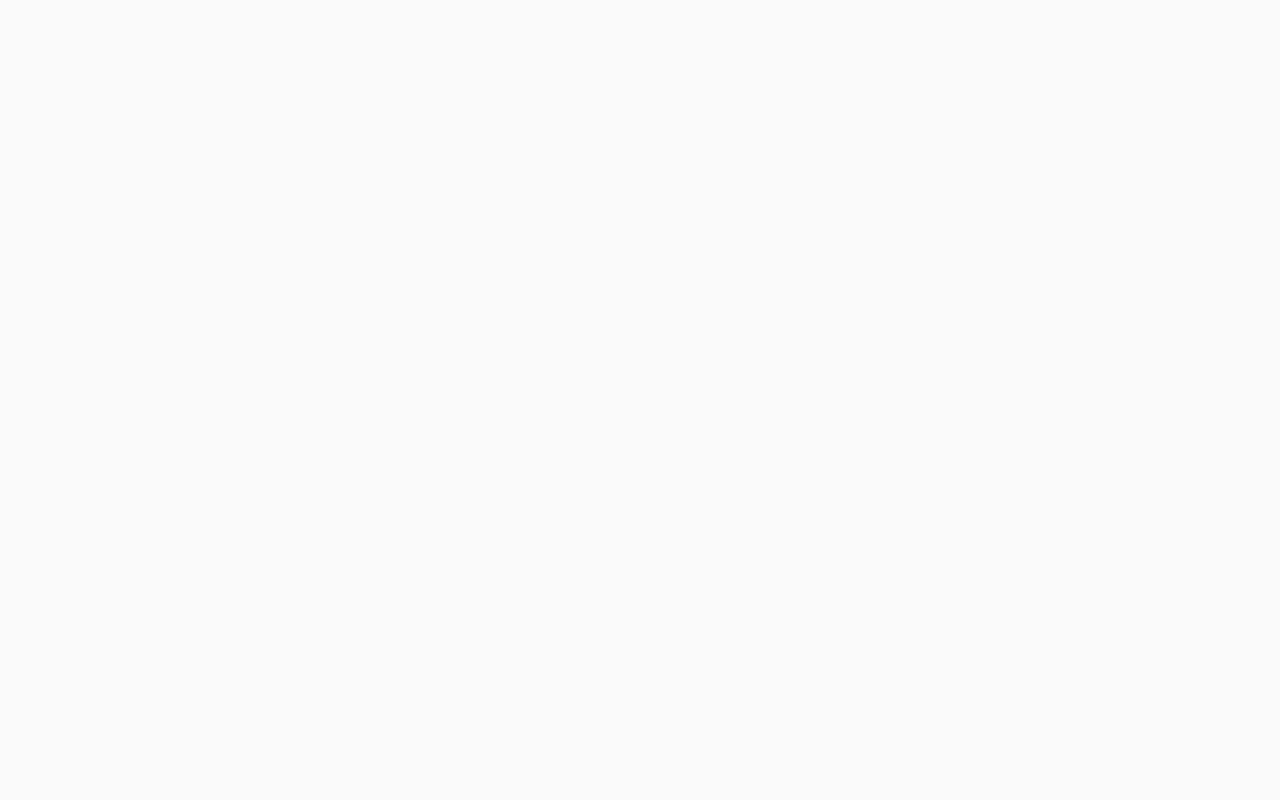
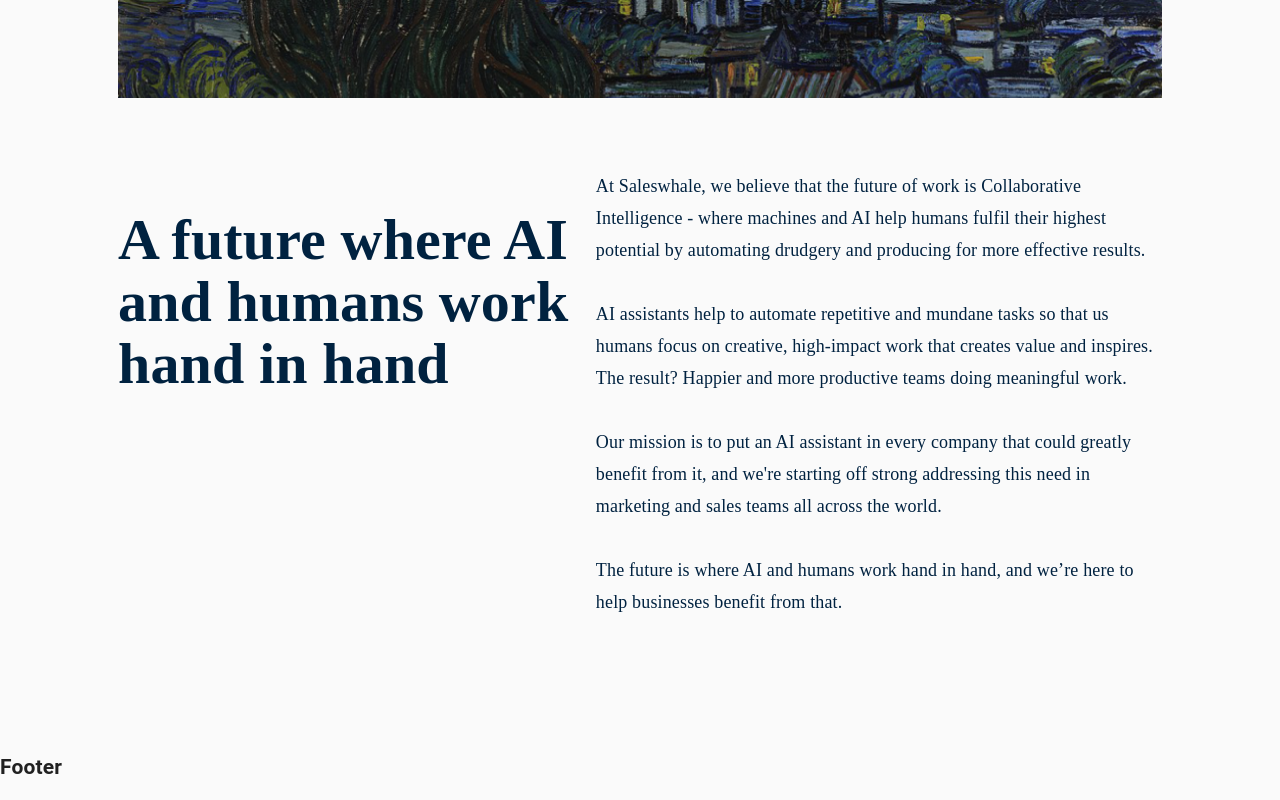
Before and after one commit to Xandreww/Saleswhale-JuniorWebDevTest, a React (Create React App) app: page / in a window 1280 px wide. Shown: the part 370-1170 px from the top of the page. Before the commit the page ends 800 px from the top, so only its background shows below. Built offline with nearby package versions, Linux system fonts and the light colour scheme.

Commit message:
add statement

```diff
--- a/src/components/layout/Footer/Footer.module.scss
+++ b/src/components/layout/Footer/Footer.module.scss
@@ -1,4 +1,2 @@
-@import '../../../styles/settings.scss';
-
 // .root {
 // }
--- a/src/components/layout/Header/Header.module.scss
+++ b/src/components/layout/Header/Header.module.scss
@@ -1,5 +1,3 @@
-@import '../../../styles/settings.scss';
-
 .root {
   justify-content: space-between;
   padding: 0 118px;
--- a/src/components/layout/MainLayout/MainLayout.module.scss
+++ b/src/components/layout/MainLayout/MainLayout.module.scss
@@ -1,4 +1,2 @@
-@import '../../../styles/settings.scss';
-
 // .root {
 // }
--- a/src/components/views/NotFound/NotFound.module.scss
+++ b/src/components/views/NotFound/NotFound.module.scss
@@ -1,4 +1,2 @@
-@import '../../../styles/settings.scss';
-
 // .root {
 // }
--- a/src/components/views/Statement/Statement.js
+++ b/src/components/views/Statement/Statement.js
@@ -1,15 +1,32 @@
 import React from 'react';
 import PropTypes from 'prop-types';
-
-// import { connect } from 'react-redux';
-// import { reduxSelector, reduxActionCreator } from '../../../redux/exampleRedux.js';
+import banner from '../../../images/banner.png';
 
 import styles from './Statement.module.scss';
 
-const Component = ({ children }) => (
+const text = [
+  'At Saleswhale, we believe that the future of work is Collaborative Intelligence - where machines and AI help humans fulfil their highest potential by automating drudgery and producing for more effective results.',
+  <br key={'br'} />,
+  <br key={'br'} />,
+  'AI assistants help to automate repetitive and mundane tasks so that us humans focus on creative, high-impact work that creates value and inspires. The result? Happier and more productive teams doing meaningful work.',
+  <br key={'br'} />,
+  <br key={'br'} />,
+  // eslint-disable-next-line quotes
+  "Our mission is to put an AI assistant in every company that could greatly benefit from it, and we're starting off strong addressing this need in marketing and sales teams all across the world.",
+  <br key={'br'} />,
+  <br key={'br'} />,
+  'The future is where AI and humans work hand in hand, and we’re here to help businesses benefit from that.',
+  <br key={'br'} />,
+  <br key={'br'} />,
+];
+
+const Component = () => (
   <div className={styles.root}>
-    <h2>Statement</h2>
-    {children}
+    <img className={styles.banner} src={banner} alt="banner - town painting"></img>
+    <div className={styles.statement}>
+      <h1>A future where AI and humans work hand in hand</h1>
+      <article>{text}</article>
+    </div>
   </div>
 );
 
@@ -18,16 +35,6 @@
   className: PropTypes.string,
 };
 
-// const mapStateToProps = state => ({
-//   someProp: reduxSelector(state),
-// });
-
-// const mapDispatchToProps = dispatch => ({
-//   someAction: arg => dispatch(reduxActionCreator(arg)),
-// });
-
-// const Container = connect(mapStateToProps, mapDispatchToProps)(Component);
-
 export {
   Component as Statement,
   // Container as Statement,
--- a/src/components/views/Statement/Statement.module.scss
+++ b/src/components/views/Statement/Statement.module.scss
@@ -1,4 +1,43 @@
-@import '../../../styles/settings.scss';
+.root {
+  padding: 60px 118px 52px 118px;
+}
 
-// .root {
-// }
+.banner {
+  width: 100%;
+  height: 300px;
+}
+
+.statement {
+  display: flex;
+  flex-direction: row;
+  justify-content: space-between;
+  margin-top: 67px;
+
+  h1 {
+    width: 498px;
+    height: 187px;
+
+    font-family: Source Sans Pro;
+    font-style: normal;
+    font-weight: bold;
+    font-size: 58px;
+    line-height: 62px;
+
+    /* Rich Blue Black */
+    color: #002240;
+  }
+
+  article {
+    width: 590px;
+    height: 513px;
+
+    font-family: Source Sans Pro;
+    font-style: normal;
+    font-weight: normal;
+    font-size: 18px;
+    line-height: 32px;
+
+    /* Rich Blue Black */
+    color: #002240;
+  }
+}
--- a/src/styles/global.scss
+++ /dev/null
@@ -1 +0,0 @@
-@import "settings.scss";
--- a/src/styles/settings.scss
+++ /dev/null
@@ -1 +0,0 @@
-$base-size: 18px;
```
